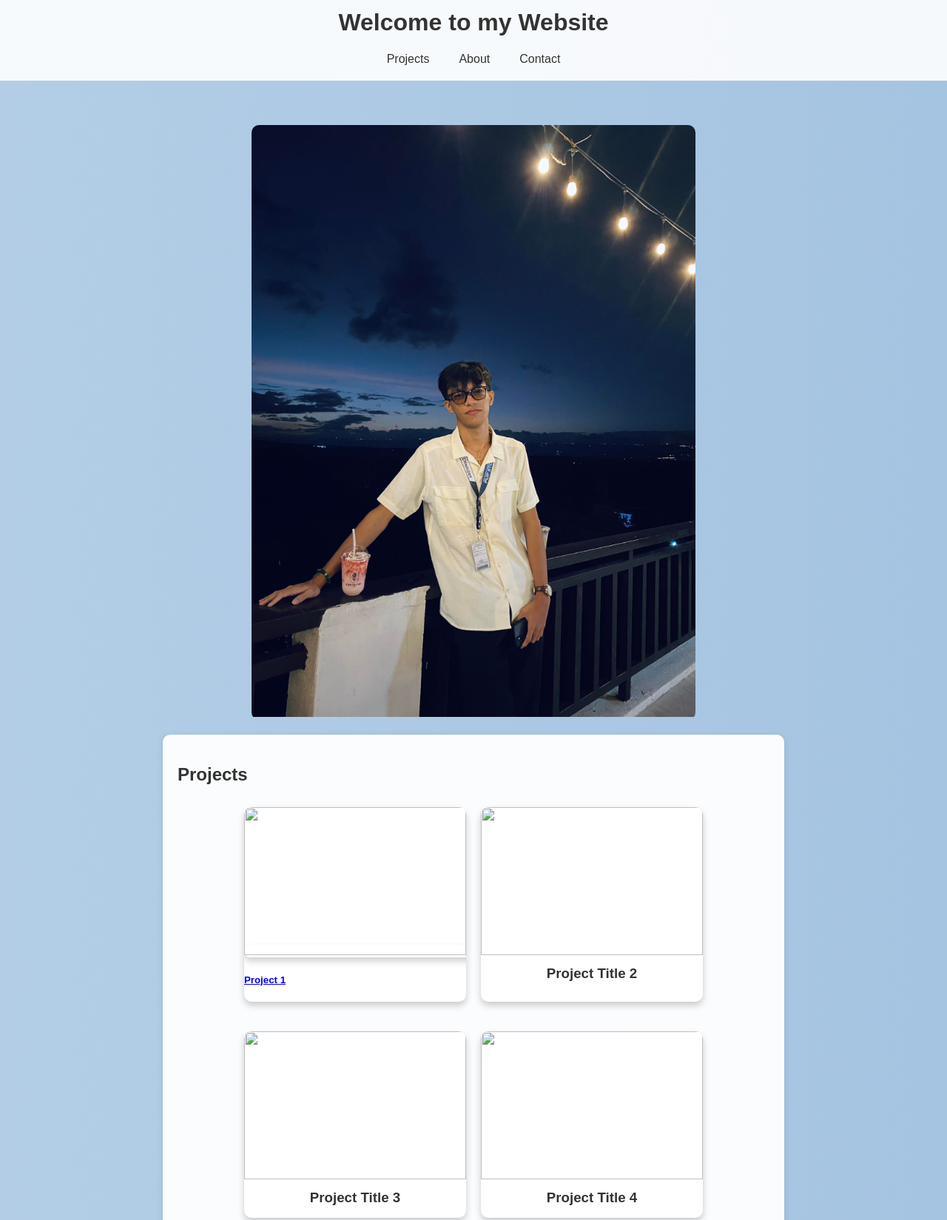
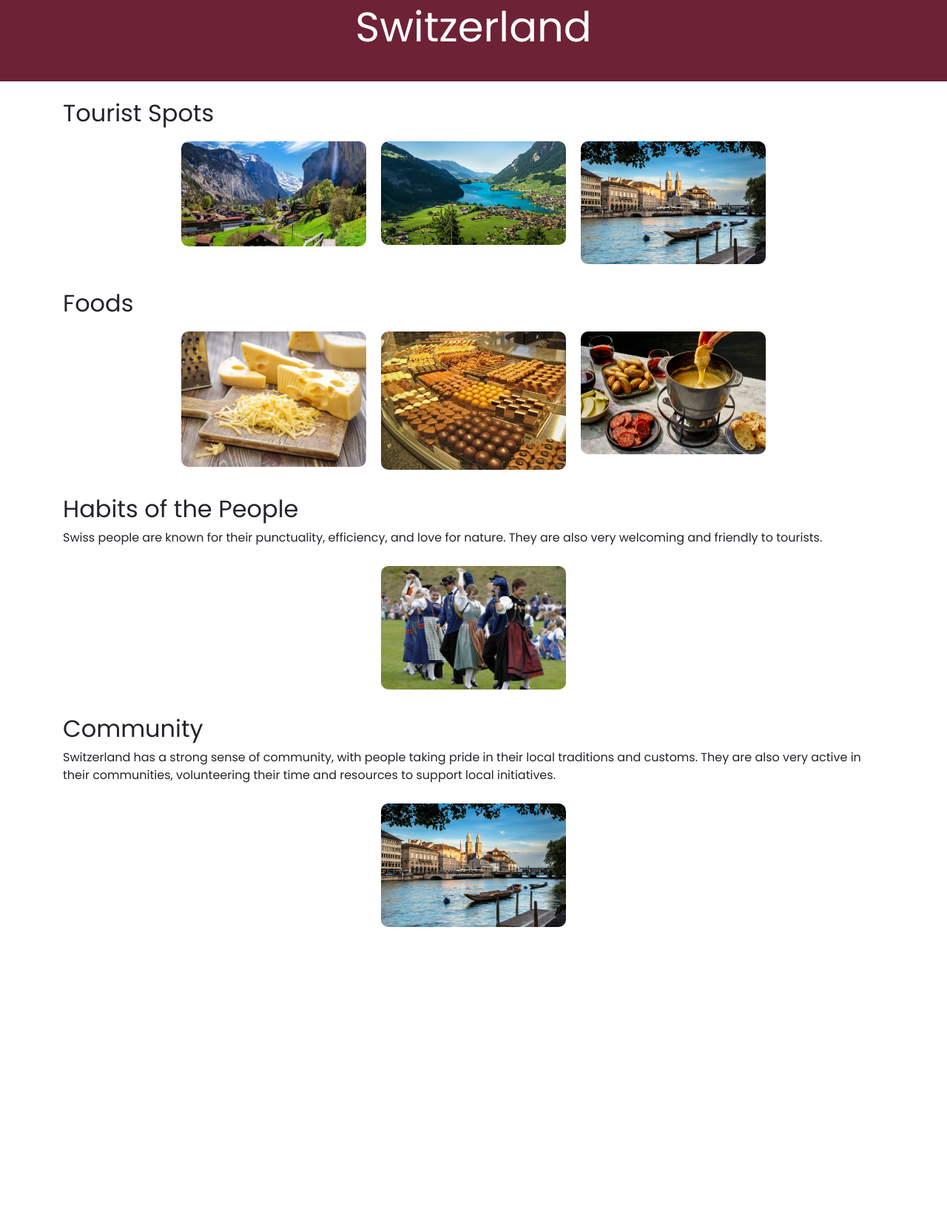
Before and after one commit to redenchavez01/redenchavez01.github.io, a plain HTML site: page project1.html in a window 1280 px wide. Shown: the part 29-1678 px from the top of the page at 74% size. After the commit the page ends 1316 px from the top, so only its background shows below. Drawn offline with nearby package versions, Linux system fonts and the light colour scheme.

Commit message:
Update project1.html

```diff
--- a/project1.html
+++ b/project1.html
@@ -3,250 +3,102 @@
 <head>
     <meta charset="UTF-8">
     <meta name="viewport" content="width=device-width, initial-scale=1.0">
-  <title>Welcome to my Website</title>
+    <title>Switzerland</title>
+    <link rel="stylesheet" href="https://stackpath.bootstrapcdn.com/bootstrap/4.5.2/css/bootstrap.min.css">
+    <link rel="preconnect" href="https://fonts.googleapis.com">
+    <link rel="preconnect" href="https://fonts.gstatic.com" crossorigin>
+    <link href="https://fonts.googleapis.com/css2?family=Poppins:wght@400;700&display=swap" rel="stylesheet">
     <style>
-    /* General styles */
         body {
-      margin: 0;
-      padding: 0;
-      font-family: sans-serif;
+            font-family: 'Poppins', sans-serif;
+        }
+        header {
+            background-color: #6e2235;
+            padding: 2rem;
+            text-align: center;
+            color: white;
+        }
+        .card {
+            border-radius: 20px;
+            box-shadow: 0 4px 8px rgba(0, 0, 0, 0.1);
+        }
+        .card-img-top {
+            border-top-left-radius: 20px;
+            border-top-right-radius: 20px;
+        }
+        .gallery-container {
             display: flex;
-      flex-direction: column;
-      align-items: center;
-      background: linear-gradient(270deg, #a2c2e0, #d9e7f3);
-      background-size: 400% 400%;
-      animation: gradient 15s ease infinite; /* Animation for gradient */
-      color: #333; /* Darker text for contrast */
+            flex-wrap: wrap;
+            justify-content: center;
         }
-
-    @keyframes gradient {
-      0% { background-position: 0% 50%; }
-      50% { background-position: 100% 50%; }
-      100% { background-position: 0% 50%; }
+        .gallery-item {
+            margin: 10px;
+            width: 250px;
         }
-
-    header {
-      background-color: rgba(255, 255, 255, 0.9); /* Semi-transparent background */
-      color: #333;
-      padding: 20px;
+        .gallery-item img {
             width: 100%;
-      text-align: center; /* Centered header text */
-    }
-
-    nav ul {
-      list-style: none;
-      margin: 0;
-      padding: 0;
-      display: flex;
-      justify-content: center; /* Centered navigation */
-    }
-
-    nav ul li {
-      margin: 0 20px; /* Spacing between navigation items */
-    }
-
-    nav ul li a {
-      text-decoration: none;
-      color: #333; /* Darker link color */
-    }
-
-    main {
-      display: flex;
-      flex-direction: column; /* Stack sections vertically */
-      align-items: center; /* Center sections */
-      width: 100%;
-      padding: 40px;
-      max-width: 1200px; /* Max width for larger screens */
-      margin: 0 auto; /* Center main content */
-    }
-
-    section {
-      margin-bottom: 40px;
-      flex: 1; /* Allow sections to grow */
-      background: rgba(255, 255, 255, 0.95); /* Slightly transparent white background */
-      border-radius: 10px; /* Rounded corners */
-      padding: 20px; /* Padding inside sections */
-      box-shadow: 0 2px 10px rgba(0, 0, 0, 0.1); /* Subtle shadow for depth */
-      width: 100%; /* Full width for sections */
-      max-width: 800px; /* Max width for sections */
-    }
-
-    .image-container {
-      width: 100%; /* Make image container full width */
-      max-width: 600px; /* Set a max width for the image */
-      perspective: 1000px; /* Perspective for 3D effect */
-      margin: 20px auto; /* Center image with margin */
-    }
-
-    .image-wrapper {
-      position: relative; /* For positioning child elements */
-      overflow: hidden; /* Clip overflowing image */
-      border-radius: 10px; /* Rounded corners */
-      transition: transform 0.3s ease; /* Transition for 3D effect */
-    }
-
-    .image-wrapper img {
-      width: 100%;
-      height: auto; /* Keep the aspect ratio */
-      transition: transform 0.3s ease; /* Smooth transition for 3D effect */
-    }
-
-    .image-wrapper:hover img {
-      transform: translateZ(30px) rotateY(10deg); /* 3D hover effect */
-    }
-
-    .project-container {
-      display: flex;
-      flex-wrap: wrap; /* Allow wrapping for smaller screens */
-      justify-content: center; /* Center project cards */
-    }
-
-    .project {
-      width: 100%; /* Full width on small screens */
-      max-width: 300px; /* Set a max width for larger screens */
-      margin: 10px; /* Spacing between project cards */
-    }
-
-    /* 3D Button Effects */
-    .card {
-      width: 100%;
-      margin-bottom: 30px;
-      position: relative;
-      box-shadow: 0 5px 10px rgba(0, 0, 0, 0.2);
+            height: auto;
             border-radius: 10px;
-      overflow: hidden;
-      transition: transform 0.3s ease-in-out;
-      background: #fff; /* White background for cards */
-    }
-
-    .card img {
-      width: 100%;
-      height: 200px;
-      object-fit: cover;
-    }
-
-    .card h3 {
-      margin: 10px 0;
-      text-align: center; /* Centered text */
-    }
-
-    .card p {
-      margin-bottom: 10px;
-      text-align: center; /* Centered text */
-    }
-
-    .card:hover {
-      transform: scale(1.05); /* Subtle hover zoom */
-    }
-
-    footer {
-      text-align: center;
-      padding: 20px;
-      background-color: rgba(255, 255, 255, 0.9); /* Semi-transparent footer */
-      color: #333;
-      width: 100%;
-    }
-
-    /* Responsive Design */
-    @media only screen and (max-width: 768px) {
-      main {
-        flex-direction: column; /* Stack sections on smaller screens */
-        align-items: center; /* Center sections horizontally */
-      }
-
-      section {
-        margin-right: 0; /* Remove margin for smaller screens */
-        margin-bottom: 20px; /* Adjust bottom margin */
-        width: 100%; /* Full width for smaller screens */
-      }
-
-      .project-container {
-        flex-direction: column; /* Stack project cards vertically on small screens */
-        align-items: center; /* Center project cards */
-      }
-
-      .image-container {
-        margin-left: 0; /* Reset margin for smaller screens */
-        margin-top: 20px; /* Add margin at the top */
-      }
         }
     </style>
 </head>
 <body>
     <header>
-    <h1>Welcome to my Website</h1>
-    <nav>
-      <ul>
-        <li><a href="#projects">Projects</a></li>
-        <li><a href="#about">About</a></li>
-        <li><a href="#contact">Contact</a></li>
-      </ul>
-    </nav>
+        <h1 class="display-4">Switzerland</h1>
     </header>
-
-  <main>
-    <div class="image-container">
-      <div class="image-wrapper">
-        <img src="439332576_276632882188460_9044996683273570528_n.jpg" alt="Your Image">
+    <main class="container mt-4">
+        <div class="row">
+            <div class="col-md-12 mb-4">
+                <h2>Tourist Spots</h2>
+                <div class="gallery-container">
+                    <div class="gallery-item">
+                        <img src="img/swissmountain.webp" alt="Swiss Mountain">
+                    </div>
+                    <div class="gallery-item">
+                        <img src="img/swisslake.jpg" alt="Swiss Lake">
+                    </div>
+                    <div class="gallery-item">
+                        <img src="img/swisscity.jpg" alt="Swiss City">
                     </div>
                 </div>
-
-    <section id="projects">
-      <h2>Projects</h2>
-      <div class="project-container">
-        <div class="project card">
-         <a href="project1.html" class="card project1"> <img src="" class="card-img-top" alt="">
-            <div class="card-body">
-                <h5 class="card-title">Project 1</h5>
             </div>
-        </a>
-
+            <div class="col-md-12 mb-4">
+                <h2>Foods</h2>
+                <div class="gallery-container">
+                    <div class="gallery-item">
+                        <img src="img/swisscheese.jpg" alt="Swiss Cheese">
                     </div>
-        <div class="project card">
-          <img src="project2.jpg" alt="">
-          <h3>Project Title 2</h3>
-          <p></p>
-          <a href="project2.html"></a>
+                    <div class="gallery-item">
+                        <img src="img/swisschocolate.jpg" alt="Swiss Chocolate">
                     </div>
-        <div class="project card">
-          <img src="project3.jpg" alt="">
-          <h3>Project Title 3</h3>
-          <p></p>
-          <a href="project3.html"></a>
-        </div>
-        <div class="project card">
-          <img src="project4.jpg" alt="">
-          <h3>Project Title 4</h3>
-          <p></p>
-          <a href="project4.html"></a>
-        </div>
-        <div class="project card">
-          <img src="project5.jpg" alt="">
-          <h3>Project Title 5</h3>
-          <p></p>
-          <a href="project5.html"></a>
+                    <div class="gallery-item">
+                        <img src="img/swissfondue.jpg" alt="Swiss Fondue">
                     </div>
                 </div>
-    </section>
+            </div>
+            <div class="col-md-12 mb-4">
+                <h2>Habits of the People</h2>
+                <p>Swiss people are known for their punctuality, efficiency, and love for nature. They are also very welcoming and friendly to tourists.</p>
+                <div class="gallery-container">
+                    <div class="gallery-item">
+                        <img src="img/swisspeople.jpg" alt="Swiss People">
+                    </div>
+                </div>
+            </div>
+            <div class="col-md-12 mb-4">
+                <h2>Community</h2>
+                <p>Switzerland has a strong sense of community, with people taking pride in their local traditions and customs. They are also very active in their communities, volunteering their time and resources to support local initiatives.</p>
+                <div class="gallery-container">
+                    <div class="gallery-item">
+                        <img src="img/swisscity.jpg" alt="Swiss Community">
+                    </div>
+                </div>
+            </div>
+        </div>
+    </main>
+    <script src="https://code.jquery.com/jquery-3.5.1.slim.min.js"></script>
+    <script src="https://cdn.jsdelivr.net/npm/popper.js@1.16.1/dist/umd/popper.min.js"></script>
+    <script src="https://stackpath.bootstrapcdn.com/bootstrap/4.5.2/js/bootstrap.min.js"></script>
+</body>
 
-    <section id="about">
-      <h2>About Me</h2>
-      <p>I'm a passionate IT student with a strong interest in Techonology. I love to create innovative solutions and learn new technologies.</p>
-    </section>
-  </main>
-
-  <section id="contact">
-    <h2>Contact</h2>
-    <p>Email: red.montilla.chavez@gmail.com</p>
-    <p>Phone: 0948-359-3758</p>
-  </section>
-
-  <footer>
-    &copy; 2023 Reden Chavez
-  </footer>
-
-  <script>
-    // Add JavaScript for interactive elements or animations if needed
-  </script>
-</body>
 </html>
```
Lines whose indentation alone changed are shown as unchanged.
